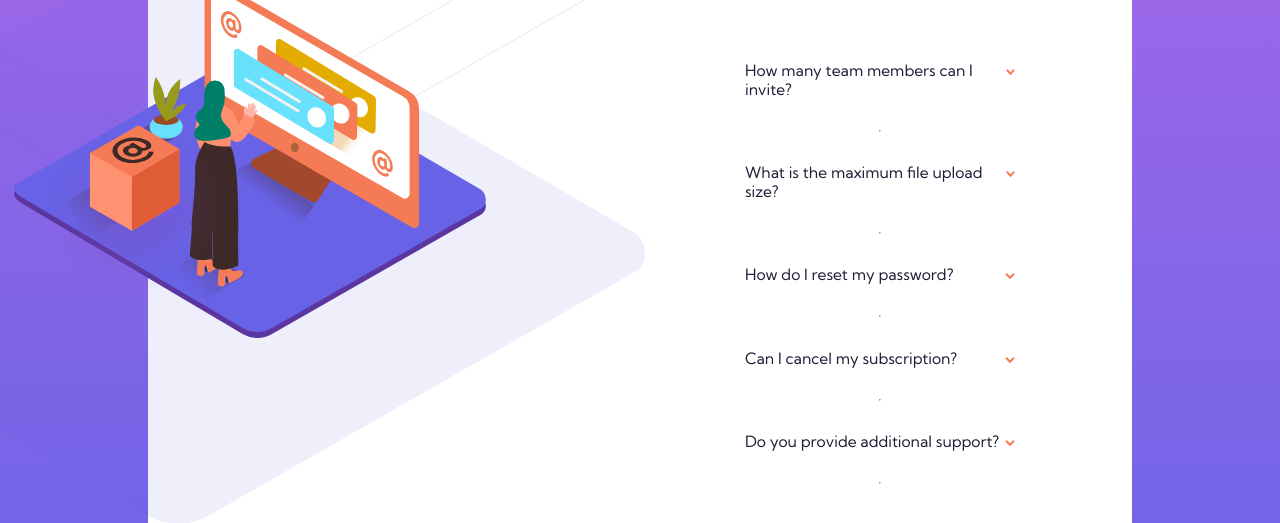
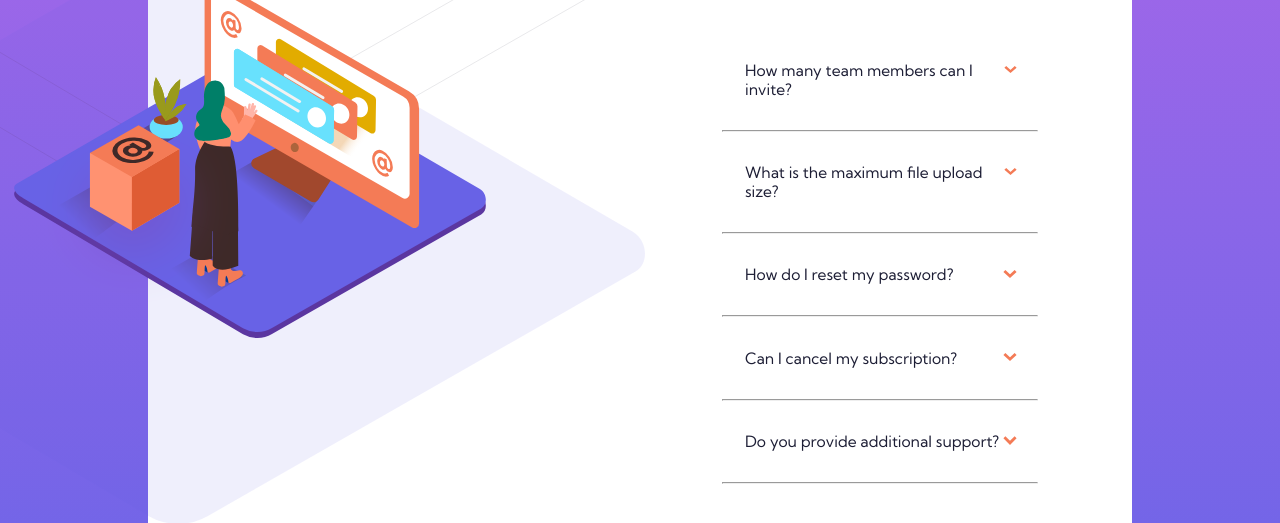
Before and after one commit to RadhikaRJ/faq_accordion_card, a plain HTML site: page index.html in a window 1280 px wide. Shown: the part 277-800 px from the top of the page. Drawn offline with Linux system fonts and the light colour scheme.

Commit message:
fixed: arrow icon size

```diff
--- a/index.html
+++ b/index.html
@@ -35,20 +35,20 @@
         <div class="col">
           <details>
             <summary>
-              How many team members can I invite? <span class="icon-arrow"><img src="images/icon-arrow-down.svg"></span>
+              How many team members can I invite? <span class="icon-arrow"><img class="icon-img" src="images/icon-arrow-down.svg"></span>
             </summary>
             You can invite up to 2 additional users on the Free plan. There is no limit on
             team members for the Premium plan.
           </details>
 
         </div>
+        <hr>
 
-        <hr>
 
         <div class="col">
           <details>
             <summary>
-              What is the maximum file upload size? <span class="icon-arrow"><img
+              What is the maximum file upload size? <span class="icon-arrow"><img class="icon-img"
                   src="images/icon-arrow-down.svg"></span>
             </summary>
             No more than 2GB. All files in your account must fit your allotted storage space.
@@ -60,7 +60,7 @@
         <div class="col">
           <details>
             <summary>
-              How do I reset my password?<span class="icon-arrow"><img src="images/icon-arrow-down.svg"></span>
+              How do I reset my password?<span class="icon-arrow"><img class="icon-img" src="images/icon-arrow-down.svg"></span>
             </summary>
             Click “Forgot password” from the login page or “Change password” from your profile page.
             A reset link will be emailed to you.
@@ -72,7 +72,7 @@
         <div class="col">
           <details>
             <summary>
-              Can I cancel my subscription?<span class="icon-arrow"><img src="images/icon-arrow-down.svg"></span>
+              Can I cancel my subscription?<span class="icon-arrow"><img  class="icon-img" src="images/icon-arrow-down.svg"></span>
             </summary>
             Yes! Send us a message and we’ll process your request no questions asked.
           </details>
@@ -83,7 +83,7 @@
         <div class="col">
           <details>
             <summary>
-              Do you provide additional support?<span class="icon-arrow"><img src="images/icon-arrow-down.svg"></span>
+              Do you provide additional support?<span class="icon-arrow"><img class="icon-img" src="images/icon-arrow-down.svg"></span>
             </summary>
             Chat and email support is available 24/7. Phone lines are open during normal business hours.
           </details>
--- a/styles.css
+++ b/styles.css
@@ -51,7 +51,15 @@ img {
 
 }
 
+.col-bg {
+  display: flex;
+  flex-direction: column;
+  padding: 1em;
+  font-size: 1.3em;
+  /* border: 2px solid orange; */
 
+
+}
 
 .col {
   display: flex;
@@ -60,36 +68,27 @@ img {
 
 }
 
-details {
-  width: 100%;
-  /* border: 2px solid brown; */
+.icon-arrow{
+  /* border:2px solid green; */
+  width:fit-content;
 }
 
-
+.icon-img{
+  padding:0.1em;
+  /* border:2px solid magenta; */
+  width:100%;
+}
 
 h1 {
   padding: 1rem;
   color: hsl(237, 12%, 33%);
   font-weight: bold;
 }
-
-
-
-.col-bg {
-  display: flex;
-  flex-direction: column;
-  padding: 1em;
-  font-size: 1.3em;
-  /* border: 2px solid orange; */
-  /* justify-content: space-between; */
-
+details {
+  width: 100%;
+  /* border: 2px solid brown; */
 }
 
-hr {
-  color: hsl(240, 5%, 91%);
-
-
-}
 
 
 summary {
@@ -104,6 +103,14 @@ summary::-webkit-details-marker {
     display: none;
   }
 
+
+
+hr {
+  color:hsl(240, 5%, 91%);
+  margin-left:0;
+  margin-right:0;
+
+}
 
 
 .col-imgs {
```
Lines whose indentation alone changed are shown as unchanged.
